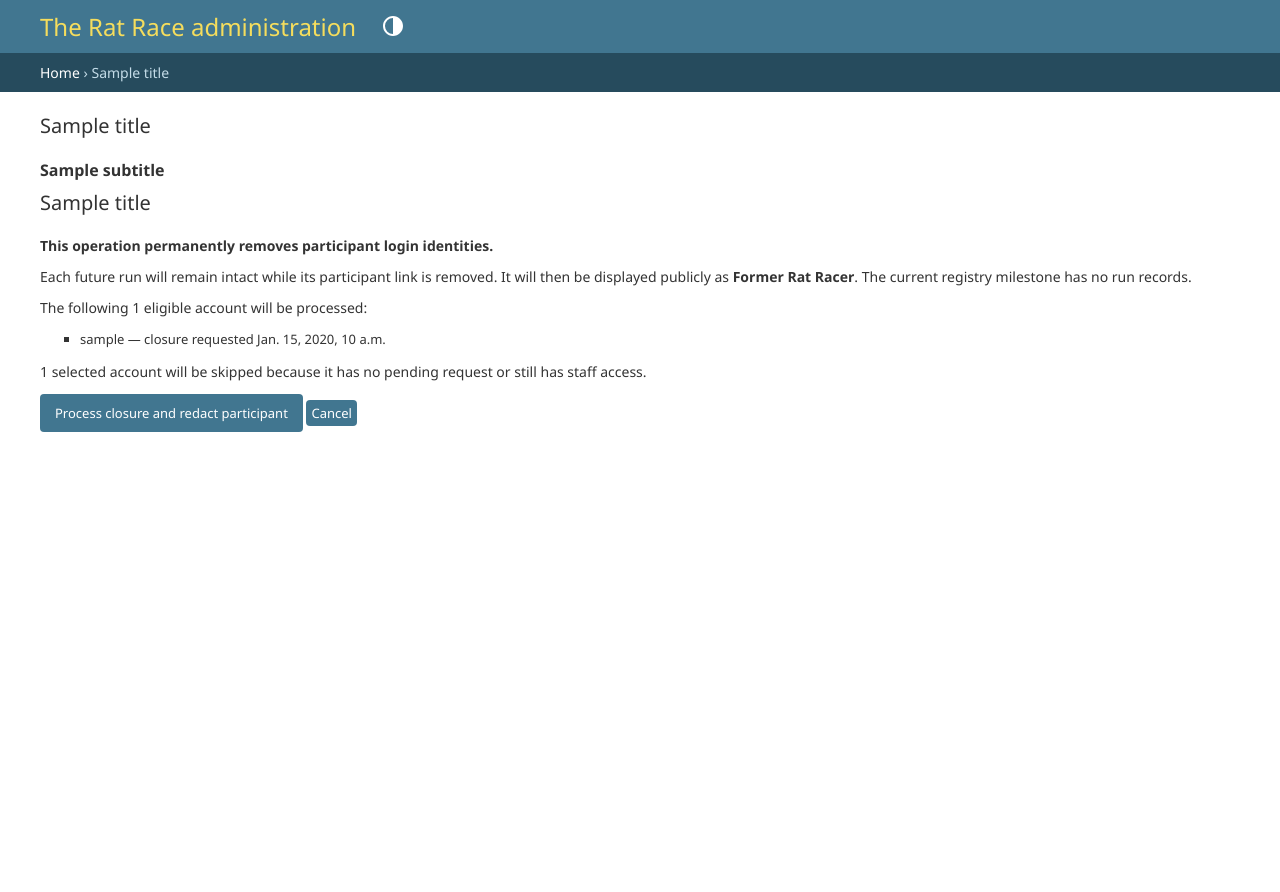
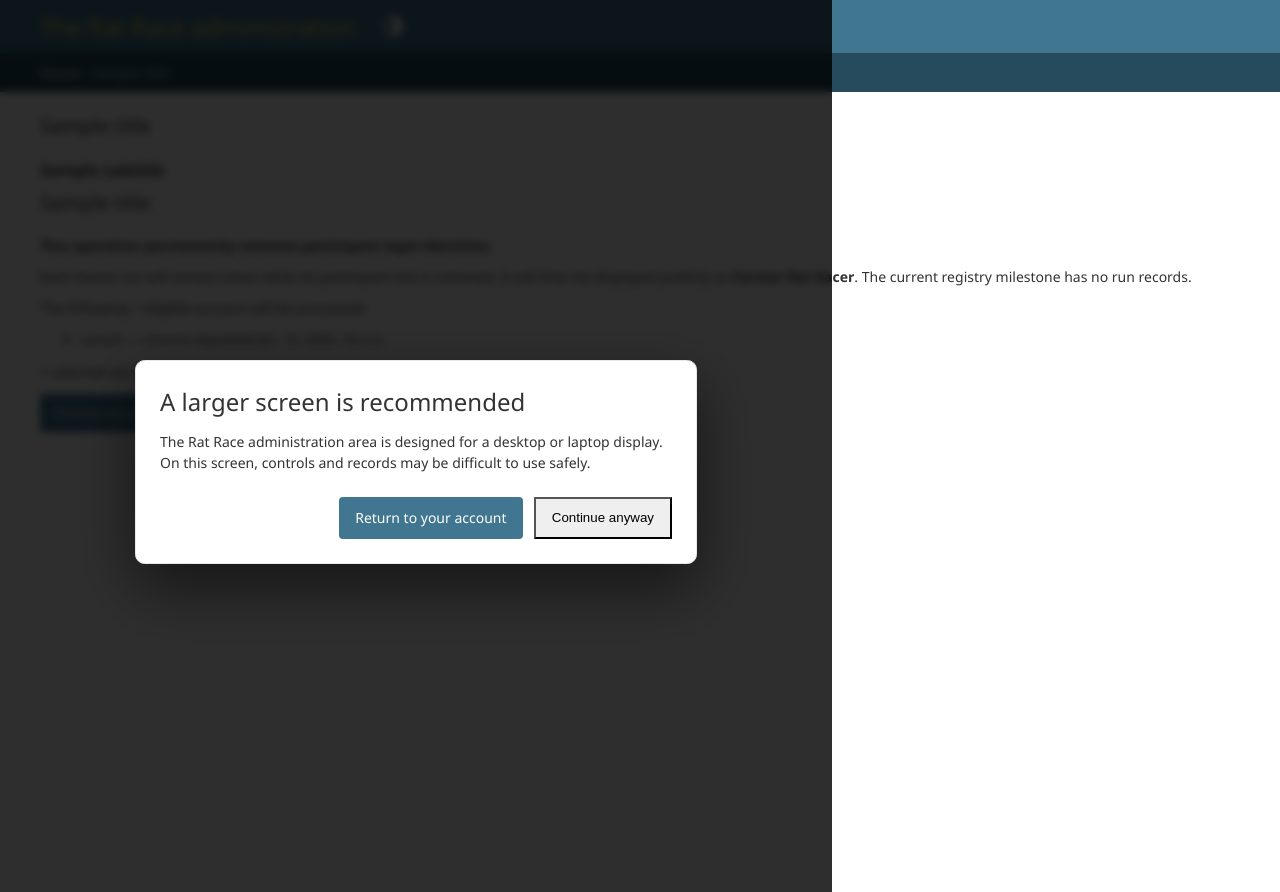
Before and after one commit to Eurymachus/The-Great-Spiffo-s-Rat-Race, a Django app: template apps/website/registry/templates/admin/registry/confirm_account_closure.html in a window 1280 px wide. Run offline with Django 5.2, Linux system fonts and the light colour scheme; data comes from the database, SQL or seed files in the repository; the template is opened without the code that fills it: most values are stand-ins (such as "Sample title", 1, 10 or a date in 2020).

Commit message:
Add small-screen admin warning gate

```diff
--- a/apps/website/registry/static/registry/admin.css
+++ b/apps/website/registry/static/registry/admin.css
@@ -106,3 +106,40 @@ body.add-form .submit-row a.deletelink {
 
     .submit-row .admin-close-button { margin-right: auto; }
 }
+
+.admin-viewport-gate {
+    position: fixed;
+    z-index: 100000;
+    top: 0;
+    left: 0;
+    display: none;
+    align-items: center;
+    justify-content: center;
+    padding: 1rem;
+    overflow: auto;
+    background: rgba(0, 0, 0, .82);
+    backdrop-filter: blur(4px);
+}
+
+.admin-viewport-gate.is-visible { display: flex; }
+.admin-viewport-gate-panel {
+    width: min(100%, 32rem);
+    padding: 1.5rem;
+    border: 1px solid var(--hairline-color, #555);
+    border-radius: .6rem;
+    background: var(--body-bg, #121212);
+    color: var(--body-fg, #eee);
+    box-shadow: 0 1.5rem 4rem rgba(0, 0, 0, .55);
+}
+.admin-viewport-gate-panel h1 { margin: 0 0 .8rem; font-size: 1.5rem; }
+.admin-viewport-gate-panel p { margin: 0; line-height: 1.5; }
+.admin-viewport-gate-actions {
+    display: flex;
+    flex-wrap: wrap;
+    justify-content: flex-end;
+    gap: .7rem;
+    margin-top: 1.5rem;
+}
+.admin-viewport-gate-actions a,
+.admin-viewport-gate-actions button { margin: 0; padding: .7rem 1rem; }
+.admin-viewport-gate-actions a { display: inline-flex; align-items: center; text-decoration: none; }
--- /dev/null
+++ b/apps/website/registry/static/registry/admin_viewport_gate.js
@@ -0,0 +1,48 @@
+(() => {
+    "use strict";
+
+    const minimumWidth = 900;
+    const overrideKey = "rat-race-admin-small-screen-override";
+    const config = window.ratRaceAdminGate || {};
+    let overridden = sessionStorage.getItem(overrideKey) === "true";
+
+    const gate = document.createElement("div");
+    gate.className = "admin-viewport-gate";
+    gate.setAttribute("role", "dialog");
+    gate.setAttribute("aria-modal", "true");
+    gate.setAttribute("aria-labelledby", "admin-viewport-gate-title");
+    gate.innerHTML = `
+        <div class="admin-viewport-gate-panel">
+            <h1 id="admin-viewport-gate-title">A larger screen is recommended</h1>
+            <p>The Rat Race administration area is designed for a desktop or laptop display. On this screen, controls and records may be difficult to use safely.</p>
+            <div class="admin-viewport-gate-actions">
+                <a class="button" href="${config.returnUrl || "/account/"}">Return to your account</a>
+                <button type="button" class="default" data-admin-gate-continue>Continue anyway</button>
+            </div>
+        </div>`;
+    document.body.appendChild(gate);
+
+    const effectiveViewport = () => {
+        const widths = [window.innerWidth, window.visualViewport?.width, window.screen?.width]
+            .filter((width) => Number.isFinite(width) && width > 0);
+        return widths.length ? Math.round(Math.min(...widths)) : window.innerWidth;
+    };
+
+    const updateGate = () => {
+        const width = effectiveViewport();
+        const height = Math.round(window.visualViewport?.height || window.innerHeight);
+        gate.style.width = `${width}px`;
+        gate.style.height = `${height}px`;
+        gate.style.top = `${Math.round(window.visualViewport?.offsetTop || 0)}px`;
+        gate.classList.toggle("is-visible", !overridden && width < minimumWidth);
+    };
+
+    gate.querySelector("[data-admin-gate-continue]").addEventListener("click", () => {
+        overridden = true;
+        sessionStorage.setItem(overrideKey, "true");
+        updateGate();
+    });
+    window.addEventListener("resize", updateGate);
+    window.visualViewport?.addEventListener("resize", updateGate);
+    updateGate();
+})();
--- a/apps/website/templates/admin/base_site.html
+++ b/apps/website/templates/admin/base_site.html
@@ -5,12 +5,14 @@
 
 {% block extrastyle %}
     {{ block.super }}
-    <link rel="stylesheet" href="{% static 'registry/admin.css' %}?v=20260715-2">
+    <link rel="stylesheet" href="{% static 'registry/admin.css' %}?v=20260716-3">
 {% endblock %}
 
 {% block extrahead %}
     {{ block.super }}
     <script src="{% static 'registry/admin_close.js' %}?v=20260715-3" defer></script>
+    <script>window.ratRaceAdminGate = {returnUrl: "{% url 'registry:account' %}"};</script>
+    <script src="{% static 'registry/admin_viewport_gate.js' %}?v=20260716-1" defer></script>
 {% endblock %}
 
 {% block branding %}
```
